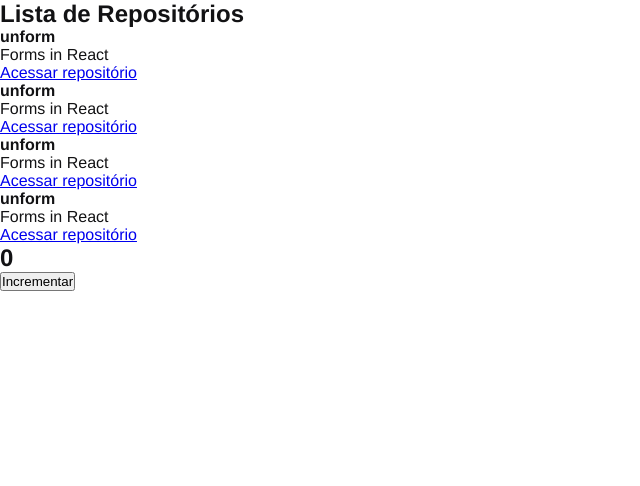
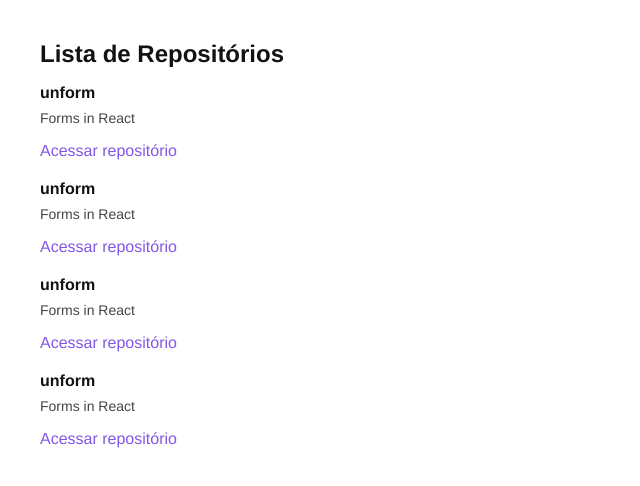
Before and after one commit to douglasdl/Ignite-React-01-Github-Explorer, a React app: page / in a window 1280 px wide. Shown: the top 486 px of the page, without its empty margins (0-640 px from the left). Built offline with nearby package versions, Linux system fonts and the light colour scheme.

Commit message:
Add CSS to RepositoryList

```diff
--- a/src/App.jsx
+++ b/src/App.jsx
@@ -5,11 +5,6 @@
 export function App() {
     //throw new Error('Errrrroooouuuu!!!!!')
     return (
-        <>
-            <RepositoryList />
-
-            <Counter />
-        </>
-
+        <RepositoryList />
     );
 }
--- a/src/components/RepositoryList/index.jsx
+++ b/src/components/RepositoryList/index.jsx
@@ -1,4 +1,5 @@
 import { RepositoryItem } from "../RepositoryItem";
+import '../../styles/repositories.scss';
 
 const repository = {
     name: "unform",
--- /dev/null
+++ b/src/styles/repositories.scss
@@ -0,0 +1,30 @@
+section.repository-list {
+    margin: 2.5rem;
+
+    h1 {
+        margin-bottom: 1rem;
+    }
+
+    ul {
+        list-style: none;
+
+        li {
+            & + li {
+                margin-top: 1.25rem;
+            }
+
+            p {
+                font-size: 0.875rem;
+                color: #444;
+                margin-top: 0.5rem;
+            }
+
+            a {
+                display: inline-block;
+                margin-top: 1rem;
+                text-decoration: none;
+                color: #8257e6;
+            }
+        }
+    }
+}
```
